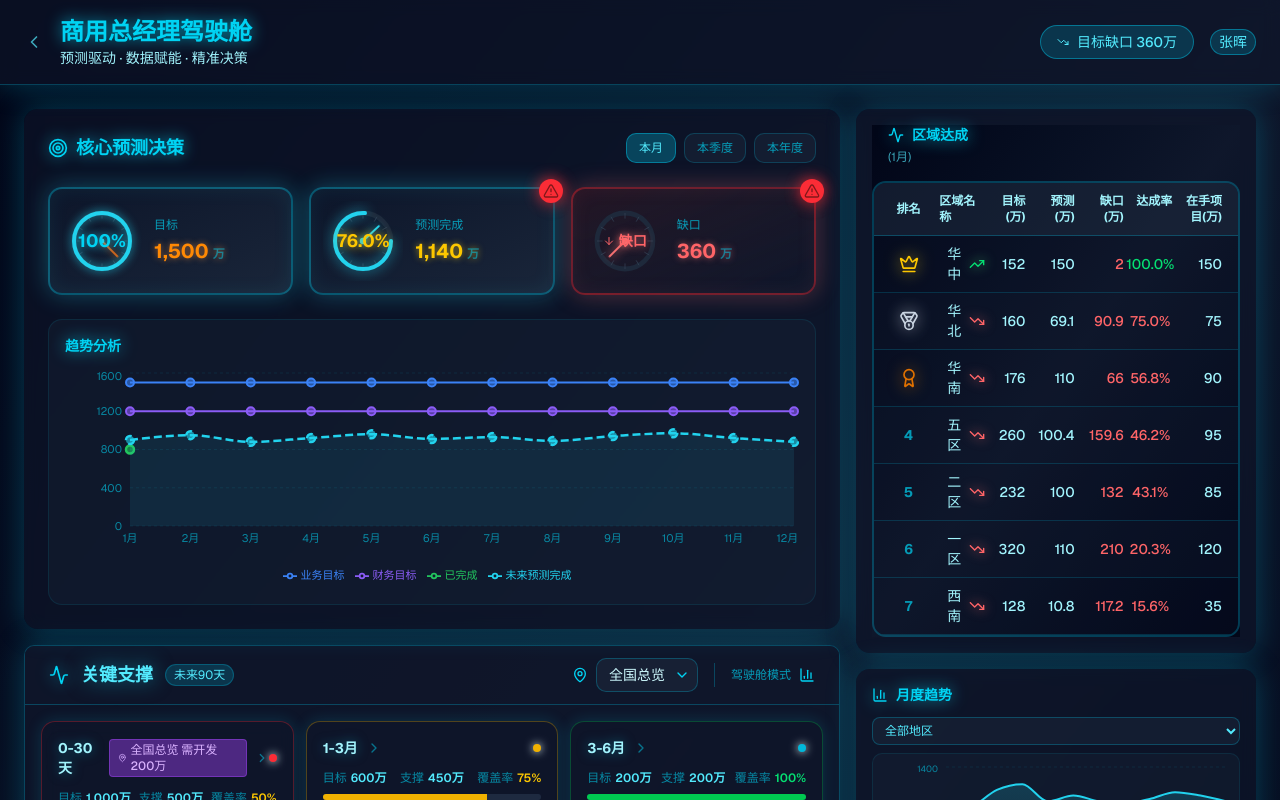
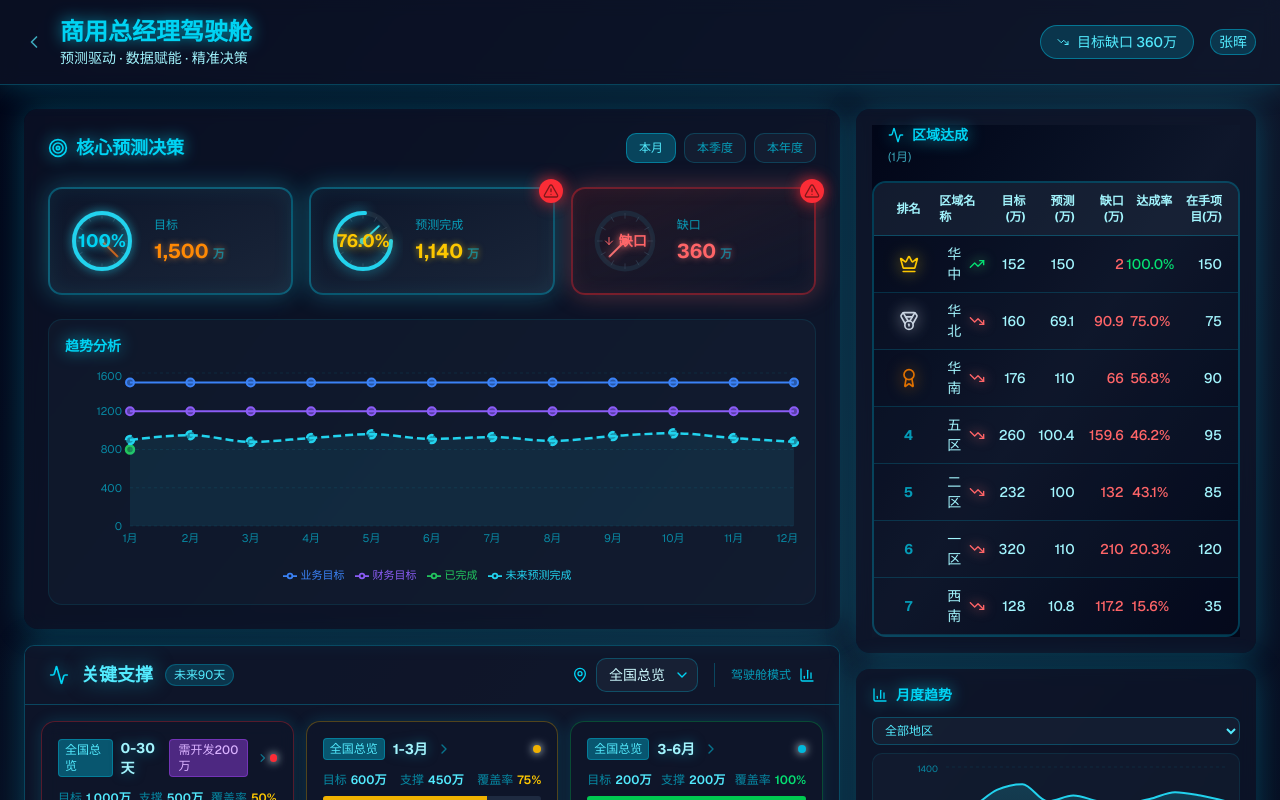
Before and after one commit to navylee1990/coze_jsc, a Next.js app: page /gm in a window 1280 px wide. Shown: the top 800 px of the page. Built offline with nearby package versions, Linux system fonts and the light colour scheme.

Commit message:
feat: 关键支撑模块添加区域标签，简化需开发角标为只显示金额，清晰标识不达标区域

```diff
--- a/src/components/FutureSupportAdequacyPanel.tsx
+++ b/src/components/FutureSupportAdequacyPanel.tsx
@@ -1588,6 +1588,14 @@ export default function FutureSupportAdequacyPanel({
                 {/* 时间段标签 */}
                 <div className="flex items-center justify-between mb-3">
                   <div className="flex items-center gap-2">
+                    <span className={cn(
+                      'px-1.5 py-0.5 rounded text-xs font-medium',
+                      theme === 'dashboard'
+                        ? 'bg-cyan-500/40 text-cyan-300 border border-cyan-500/40'
+                        : 'bg-cyan-500 text-white'
+                    )}>
+                      {regionConfig[selectedRegion].label}
+                    </span>
                     <h4 className={cn(
                       'text-sm font-bold',
                       theme === 'dashboard'
@@ -1596,13 +1604,12 @@ export default function FutureSupportAdequacyPanel({
                     )}>{period}</h4>
                     {newDevNeeded > 0 && (
                       <span className={cn(
-                        'px-2 py-0.5 rounded text-xs font-medium flex items-center gap-1',
+                        'px-2 py-0.5 rounded text-xs font-medium',
                         theme === 'dashboard'
                           ? 'bg-purple-500/40 text-purple-300 border border-purple-500/40'
                           : 'bg-purple-500 text-white'
                       )}>
-                        <MapPin className="w-2.5 h-2.5" />
-                        {regionConfig[selectedRegion].label} 需开发{newDevNeeded}万
+                        需开发{newDevNeeded}万
                       </span>
                     )}
                     <ChevronRight className={cn(
```
